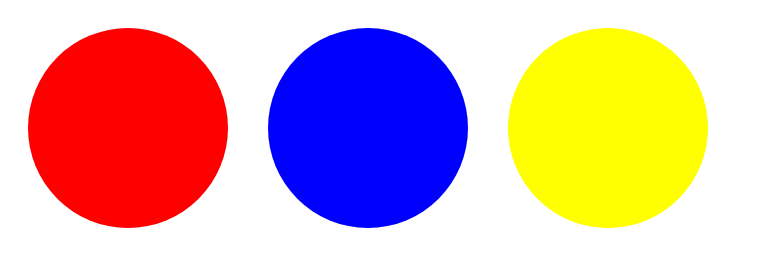
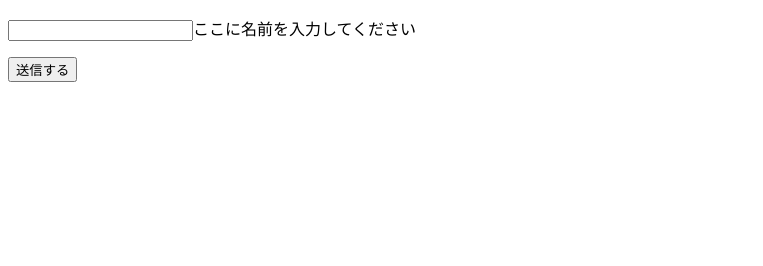
Before and after one commit to githubyosshi/webdev, a plain HTML site: page 3-js/javascript.html in a window 1280 px wide. Shown: the whole page, without its empty margins (0-763 px from the left). Drawn offline with Linux system fonts and the light colour scheme.

Commit message:
variable commit

```diff
--- a/3-js/javascript.html
+++ b/3-js/javascript.html
@@ -3,39 +3,24 @@
   <head>
     <title>JavaScript</title>
     <style type="text/css">
-      .circle {
-        width: 200px;
-        height: 200px;
-        border-radius: 50%;
-        float: left;
-        margin: 20px;
-      }
-      #red-circle {
-        background-color: red;
-      }
-      #blue-circle {
-        background-color: blue;
-      }
-      #yellow-circle {
-        background-color: yellow;
-      }
+
     </style>
 
   </head>
   <body>
-   <div id="red-circle" class="circle"></div>
-   <div id="blue-circle" class="circle"></div>
-   <div id="yellow-circle" class="circle"></div>
+   <p><input type="text" id="inputForm">ここに名前を入力してください</p>
+   <button id="submitButton">送信する</button>
+
    <script type="text/javascript">
-    document.getElementById("red-circle").onclick = function(){
-      document.getElementById("red-circle").style.display = "none";
-    }
-    document.getElementById("blue-circle").onclick = function(){
-      document.getElementById("blue-circle").style.display = "none";
-    }
-    document.getElementById("yellow-circle").onclick = function(){
-      document.getElementById("yellow-circle").style.display = "none";
-    }
+      /* var x = 5;
+      alert(x); */
+      document.getElementById("submitButton").onclick = function(){
+        var name = "";
+        name = document.getElementById("inputForm").value;
+        // alart(name);
+        document.getElementById("newMessage").innerHTML = name + "さん.以下が申し込み内容になります。"
+      }
+
    </script>
 
   </body>
```
